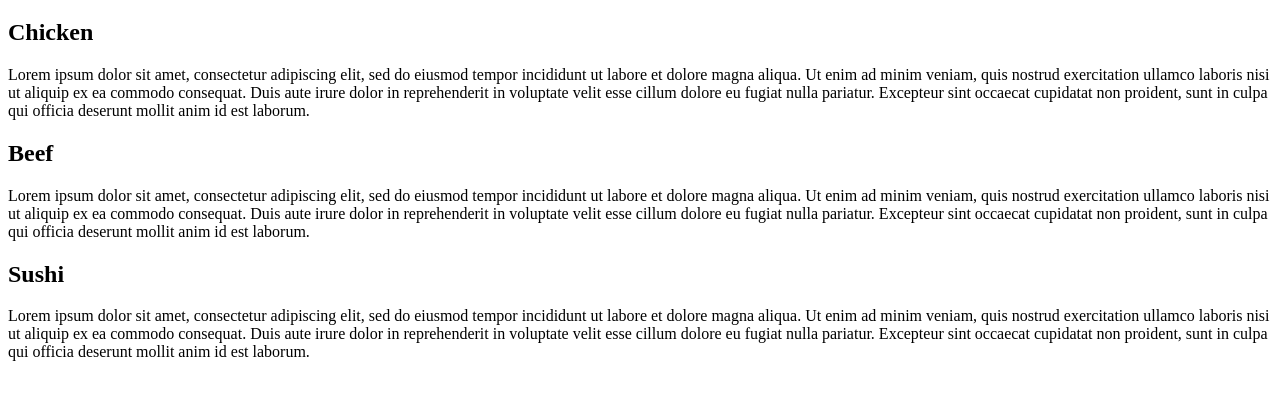
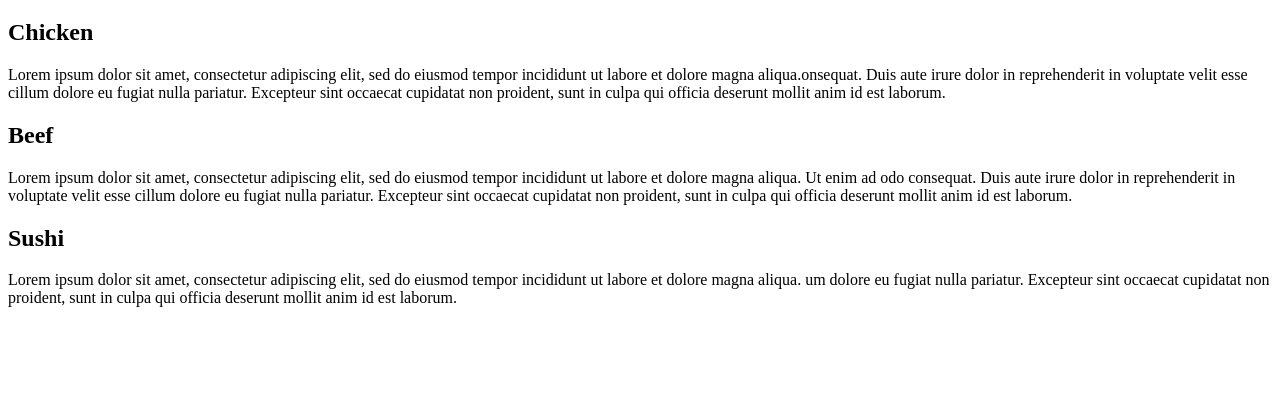
Before and after one commit to msadithyabhat/coursera-module2-solution, a plain HTML site: page module2-solution/index.html in a window 1280 px wide. Shown: the part 61-456 px from the top of the page. Drawn offline with Linux system fonts and the light colour scheme.

Commit message:
Update index.html

```diff
--- a/module2-solution/index.html
+++ b/module2-solution/index.html
@@ -5,27 +5,27 @@
 	<!--viewport setting for reseting zoom to original view-->
 	<meta name="viewport" content="width=device-width, initial-scale=1">
 	<!--link to my cascading style sheets-->
-	<link rel="stylesheet" href="css/styles.css">
-	<title>Module2-solution</title>
+	<link rel="stylesheet" href="css/style.css">
+	<title>Module2-Solution</title>
 </head>
 <body>
  <h1>Our Menu</h1>
  <div class="col-lg-4 col-md-6 col-sm-12">
   <div class="section">
   	<h2 class="chicken">Chicken</h2>
-  	<p>Lorem ipsum dolor sit amet, consectetur adipiscing elit, sed do eiusmod tempor incididunt ut labore et dolore magna aliqua. Ut enim ad minim veniam, quis nostrud exercitation ullamco laboris nisi ut aliquip ex ea commodo consequat. Duis aute irure dolor in reprehenderit in voluptate velit esse cillum dolore eu fugiat nulla pariatur. Excepteur sint occaecat cupidatat non proident, sunt in culpa qui officia deserunt mollit anim id est laborum.</p>
+  	<p>Lorem ipsum dolor sit amet, consectetur adipiscing elit, sed do eiusmod tempor incididunt ut labore et dolore magna aliqua.onsequat. Duis aute irure dolor in reprehenderit in voluptate velit esse cillum dolore eu fugiat nulla pariatur. Excepteur sint occaecat cupidatat non proident, sunt in culpa qui officia deserunt mollit anim id est laborum.</p>
   </div>
  </div>
  <div class="col-lg-4 col-md-6 col-sm-12">
    <div class="section">
  	<h2 class="beef">Beef</h2>
- 	<p>Lorem ipsum dolor sit amet, consectetur adipiscing elit, sed do eiusmod tempor incididunt ut labore et dolore magna aliqua. Ut enim ad minim veniam, quis nostrud exercitation ullamco laboris nisi ut aliquip ex ea commodo consequat. Duis aute irure dolor in reprehenderit in voluptate velit esse cillum dolore eu fugiat nulla pariatur. Excepteur sint occaecat cupidatat non proident, sunt in culpa qui officia deserunt mollit anim id est laborum.</p>
+ 	<p>Lorem ipsum dolor sit amet, consectetur adipiscing elit, sed do eiusmod tempor incididunt ut labore et dolore magna aliqua. Ut enim ad odo consequat. Duis aute irure dolor in reprehenderit in voluptate velit esse cillum dolore eu fugiat nulla pariatur. Excepteur sint occaecat cupidatat non proident, sunt in culpa qui officia deserunt mollit anim id est laborum.</p>
   </div>
  </div>
  <div class="col-lg-4 col-md-12 col-sm-12">
    <div class="section">
  	<h2 class="sushi">Sushi</h2>
- 	<p>Lorem ipsum dolor sit amet, consectetur adipiscing elit, sed do eiusmod tempor incididunt ut labore et dolore magna aliqua. Ut enim ad minim veniam, quis nostrud exercitation ullamco laboris nisi ut aliquip ex ea commodo consequat. Duis aute irure dolor in reprehenderit in voluptate velit esse cillum dolore eu fugiat nulla pariatur. Excepteur sint occaecat cupidatat non proident, sunt in culpa qui officia deserunt mollit anim id est laborum.</p>
+ 	<p>Lorem ipsum dolor sit amet, consectetur adipiscing elit, sed do eiusmod tempor incididunt ut labore et dolore magna aliqua. um dolore eu fugiat nulla pariatur. Excepteur sint occaecat cupidatat non proident, sunt in culpa qui officia deserunt mollit anim id est laborum.</p>
   </div>
  </div>
 
```
